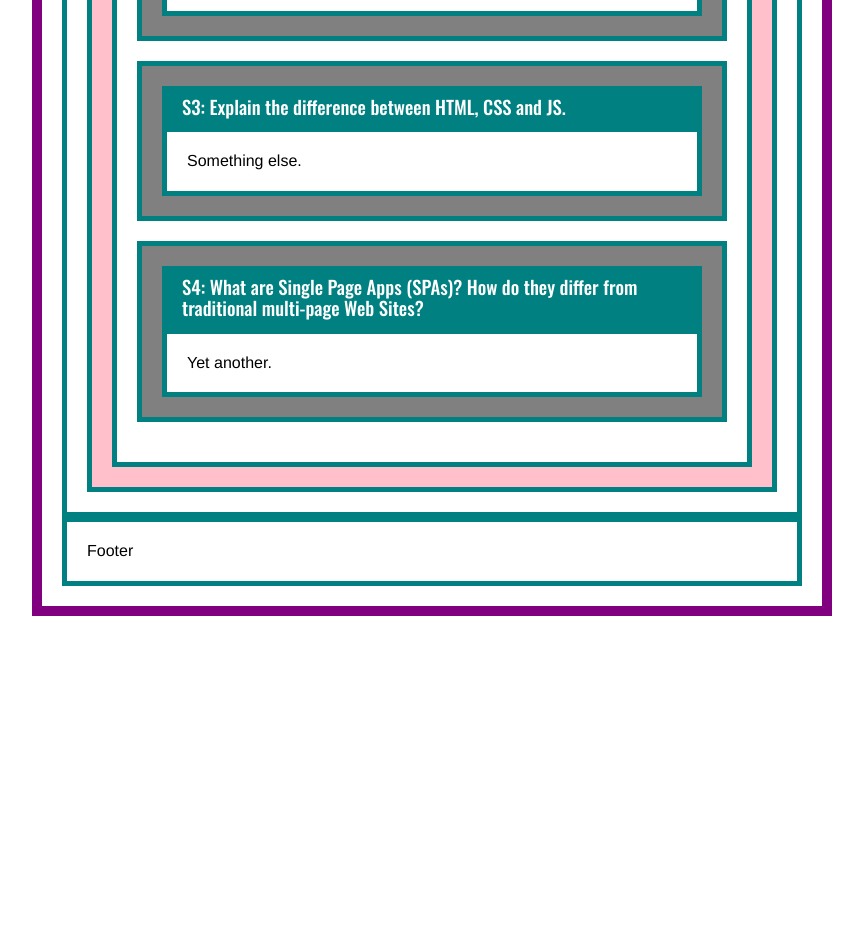
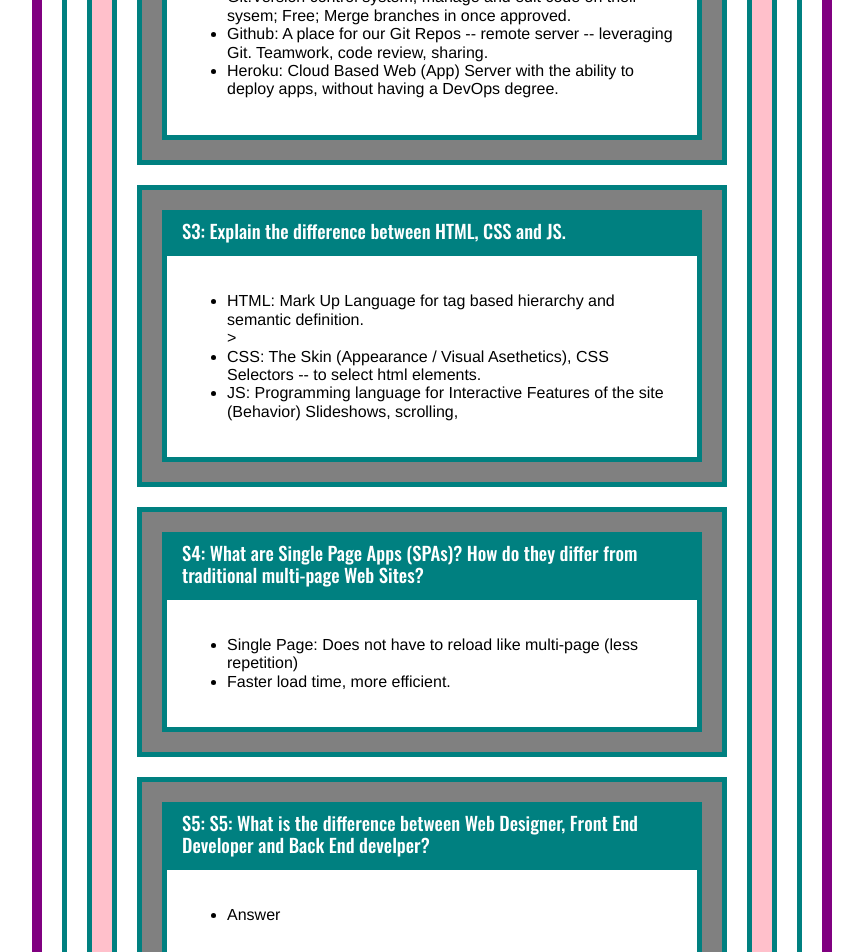
Before and after one commit to githubusc/Web-1, a React (Create React App) app: page / in a window 1280 px wide. Shown: the part 820-1772 px from the top of the page, without its empty margins (208-1071 px from the left). Before the commit the page ends 1436 px from the top, so only its background shows below. Built offline with nearby package versions, Linux system fonts and the light colour scheme.

Commit message:
Updating Homework

```diff
--- a/src/React/Homework/Essays/Essays.jsx
+++ b/src/React/Homework/Essays/Essays.jsx
@@ -6,13 +6,29 @@ const Essays = () => {
         <EssaysStyled>
             <h2>Essays</h2>
             <Essay q="S2: What is the difference between Git, Github and Heroku?" >
-                This is my answer.
+                <ul>
+                    <li>Git:Version control system, manage and edit code on their sysem; Free; Merge branches in once approved.</li>
+                    <li>Github: A place for our Git Repos -- remote server -- leveraging Git. Teamwork, code review, sharing.</li>
+                    <li>Heroku: Cloud Based Web (App) Server with the ability to deploy apps, without having a DevOps degree.</li>
+                </ul>
             </Essay>
             <Essay q="S3: Explain the difference between HTML, CSS and JS." >
-                Something else.
+                <ul>
+                    <li>HTML: Mark Up Language for tag based hierarchy and semantic definition.</li>>
+                    <li>CSS: The Skin (Appearance / Visual Asethetics), CSS Selectors -- to select html elements. </li>
+                    <li>JS: Programming language for Interactive Features of the site (Behavior) Slideshows, scrolling, </li>
+                </ul>
             </Essay>
             <Essay q="S4: What are Single Page Apps (SPAs)? How do they differ from traditional multi-page Web Sites?" >
-                Yet another.
+                <ul>
+                    <li>Single Page: Does not have to reload like multi-page (less repetition)</li>
+                    <li>Faster load time, more efficient.</li>
+                </ul>
+            </Essay>
+            <Essay q="S5: S5: What is the difference between Web Designer, Front End Developer and Back End develper?" >
+                <ul>
+                    <li>Answer</li>
+                </ul>
             </Essay>
 
         </EssaysStyled>
```
